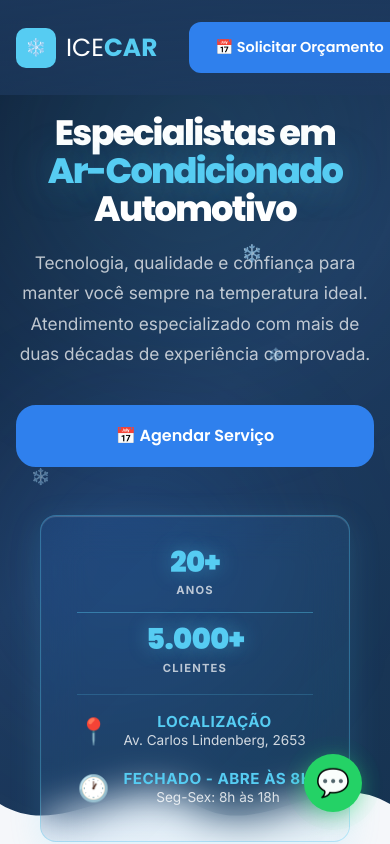
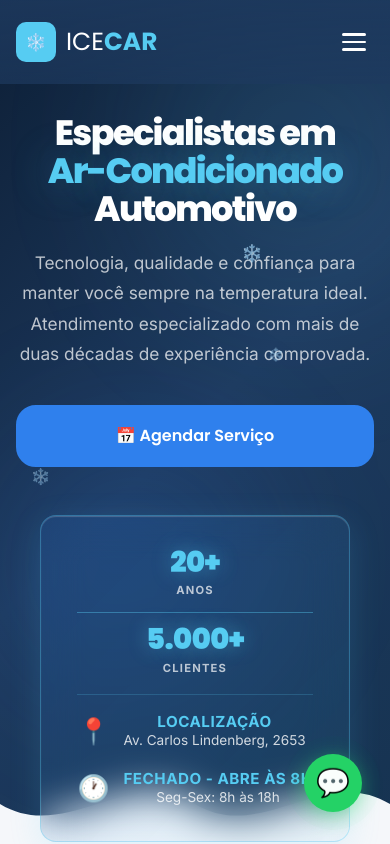
Before and after one commit to Lucas-dev98/ICE_CAR, a React (Vite) app: page / in a window 390 px wide. Shown: the top 844 px of the page. Built offline with nearby package versions, Linux system fonts and the light colour scheme.

Commit message:
Refactor: Improve hamburger menu design and functionality

```diff
--- a/src/App.css
+++ b/src/App.css
@@ -32,6 +32,8 @@
 html {
   scroll-behavior: smooth;
   font-size: 16px;
+  overflow-x: hidden;
+  width: 100%;
 }
 
 body {
@@ -40,6 +42,8 @@ body {
   background: var(--white);
   line-height: 1.6;
   overflow-x: hidden;
+  width: 100%;
+  max-width: 100vw;
 }
 
 img {
@@ -63,6 +67,8 @@ ul {
   max-width: 1200px;
   margin: 0 auto;
   padding: 0 24px;
+  width: 100%;
+  box-sizing: border-box;
 }
 
 /* ===========================================
@@ -199,6 +205,8 @@ h3 {
   transition: all 0.3s ease;
   background: linear-gradient(180deg, rgba(30, 58, 95, 0.85) 0%, rgba(30, 58, 95, 0.7) 100%);
   backdrop-filter: blur(10px);
+  position: relative;
+  z-index: 1000;
 }
 
 #header.scrolled .navbar {
@@ -271,6 +279,26 @@ h3 {
   }
 }
 
+/* Mobile Overflow Prevention */
+@media (max-width: 767px) {
+  * {
+    max-width: 100%;
+    box-sizing: border-box;
+  }
+
+  section {
+    max-width: 100%;
+    overflow-x: hidden;
+    width: 100%;
+  }
+
+  main {
+    max-width: 100%;
+    overflow-x: hidden;
+    width: 100%;
+  }
+}
+
 /* ===========================================
    PARTÍCULAS FLUTUANTES
    =========================================== */
--- a/src/components/Contato.css
+++ b/src/components/Contato.css
@@ -5,6 +5,8 @@
   -moz-osx-font-smoothing: grayscale;
   overflow-x: hidden;
   width: 100%;
+  max-width: 100vw;
+  box-sizing: border-box;
 }
 
 .contato-grid {
--- a/src/components/Depoimentos.css
+++ b/src/components/Depoimentos.css
@@ -2,6 +2,10 @@
   padding: 100px 0;
   background: white;
   position: relative;
+  overflow-x: hidden;
+  width: 100%;
+  max-width: 100vw;
+  box-sizing: border-box;
 }
 
 .testimonials-grid {
--- a/src/components/Diferenciais.css
+++ b/src/components/Diferenciais.css
@@ -2,6 +2,10 @@
   padding: 100px 0;
   background: #F5F7FA;
   position: relative;
+  overflow-x: hidden;
+  width: 100%;
+  max-width: 100vw;
+  box-sizing: border-box;
 }
 
 .diferenciais-grid {
--- a/src/components/Footer.css
+++ b/src/components/Footer.css
@@ -1,5 +1,9 @@
 .footer {
   background: #1E3A5F;
+  overflow-x: hidden;
+  width: 100%;
+  max-width: 100vw;
+  box-sizing: border-box;
 }
 
 .footer-main {
--- a/src/components/Header.css
+++ b/src/components/Header.css
@@ -38,6 +38,7 @@
   gap: 4px;
   margin-left: auto;
   list-style: none;
+  padding: 0;
 }
 
 .nav-links a {
@@ -68,57 +69,120 @@
   background: none;
   border: none;
   cursor: pointer;
-  padding: 4px;
+  padding: 8px;
   margin-left: auto;
+  -webkit-tap-highlight-color: transparent;
+  transition: all 0.3s ease;
+}
+
+.hamburger:hover {
+  opacity: 0.8;
+}
+
+.hamburger:active {
+  transform: scale(0.95);
 }
 
 .hamburger span {
   width: 24px;
-  height: 2px;
+  height: 2.5px;
   background: white;
-  border-radius: 2px;
+  border-radius: 3px;
   display: block;
-  transition: all 0.3s ease;
+  transition: all 0.3s cubic-bezier(0.4, 0, 0.2, 1);
 }
 
 .hamburger.active span:nth-child(1) {
-  transform: rotate(45deg) translate(5px, 5px);
+  transform: rotate(45deg) translate(8px, 8px);
 }
 
 .hamburger.active span:nth-child(2) {
   opacity: 0;
+  transform: translateX(-10px);
 }
 
 .hamburger.active span:nth-child(3) {
-  transform: rotate(-45deg) translate(5px, -5px);
+  transform: rotate(-45deg) translate(7px, -7px);
 }
 
 /* Mobile menu */
 @media (max-width: 768px) {
-  .nav-links,
+  .nav-links {
+    display: none !important;
+  }
+
   .nav-cta {
     display: none;
   }
 
   .hamburger {
     display: flex;
+    z-index: 1001;
+    position: relative;
+  }
+
+  .nav-overlay {
+    position: fixed;
+    top: 0;
+    left: 0;
+    right: 0;
+    bottom: 0;
+    background: rgba(0, 0, 0, 0.7);
+    backdrop-filter: blur(2px);
+    z-index: 998;
+    animation: overlayFade 0.3s ease;
+  }
+
+  @keyframes overlayFade {
+    from { opacity: 0; }
+    to { opacity: 1; }
   }
 
   .nav-links.nav-open {
     display: flex !important;
     flex-direction: column;
     position: fixed;
-    inset: 0;
-    background: #1E3A5F;
+    top: 0;
+    left: 0;
+    right: 0;
+    bottom: 0;
+    width: 100vw;
+    height: 100vh;
+    background: linear-gradient(135deg, #0D1F36 0%, #1E3A5F 100%);
     z-index: 999;
     align-items: center;
     justify-content: center;
-    gap: 20px;
-    margin-left: 0;
+    gap: 40px;
+    margin: 0;
+    padding: 0;
+    list-style: none;
+  }
+
+  .nav-links.nav-open li {
+    list-style: none;
+    margin: 0;
+    padding: 0;
   }
 
   .nav-links.nav-open a {
-    font-size: 1.4rem;
+    font-size: 2rem;
     color: white;
+    font-weight: 700;
+    padding: 16px 40px;
+    border-radius: 12px;
+    transition: all 0.2s ease;
+    display: block;
+    text-align: center;
+    cursor: pointer;
+    text-decoration: none;
+  }
+
+  .nav-links.nav-open a:hover {
+    background: rgba(86, 204, 242, 0.25);
+    color: #56CCF2;
+  }
+
+  .nav-links.nav-open a:active {
+    background: rgba(255, 255, 255, 0.1);
   }
 }
--- a/src/components/Header.jsx
+++ b/src/components/Header.jsx
@@ -1,12 +1,8 @@
-import { forwardRef, useState } from 'react';
+import { forwardRef, useState, useEffect } from 'react';
 import './Header.css';
 
 const Header = forwardRef(function Header(props, ref) {
   const [mobileMenuOpen, setMobileMenuOpen] = useState(false);
-
-  const toggleMenu = () => {
-    setMobileMenuOpen(!mobileMenuOpen);
-  };
 
   const closeMenu = () => {
     setMobileMenuOpen(false);
@@ -23,6 +19,40 @@ const Header = forwardRef(function Header(props, ref) {
     }
   };
 
+  // Prevenir scroll quando menu está aberto
+  useEffect(() => {
+    if (mobileMenuOpen) {
+      document.body.style.overflow = 'hidden';
+    } else {
+      document.body.style.overflow = 'unset';
+    }
+    return () => {
+      document.body.style.overflow = 'unset';
+    };
+  }, [mobileMenuOpen]);
+
+  // Fechar menu ao pressionar ESC
+  useEffect(() => {
+    const handleKeyDown = (e) => {
+      if (e.key === 'Escape' && mobileMenuOpen) {
+        closeMenu();
+      }
+    };
+    window.addEventListener('keydown', handleKeyDown);
+    return () => window.removeEventListener('keydown', handleKeyDown);
+  }, [mobileMenuOpen]);
+
+  // Fechar menu ao redimensionar
+  useEffect(() => {
+    const handleResize = () => {
+      if (window.innerWidth > 768) {
+        closeMenu();
+      }
+    };
+    window.addEventListener('resize', handleResize);
+    return () => window.removeEventListener('resize', handleResize);
+  }, []);
+
   return (
     <header id="header" ref={ref}>
       <nav className="navbar">
@@ -32,21 +62,19 @@ const Header = forwardRef(function Header(props, ref) {
             <span className="logo-text">ICE<strong>CAR</strong></span>
           </a>
 
-          <ul className={`nav-links ${mobileMenuOpen ? 'nav-open' : ''}`}>
+          <ul className={`nav-links ${mobileMenuOpen ? 'nav-open' : ''}`} id="nav-menu">
             <li><a href="#sobre" onClick={(e) => scrollToSection(e, 'sobre')}>Sobre</a></li>
             <li><a href="#servicos" onClick={(e) => scrollToSection(e, 'servicos')}>Serviços</a></li>
             <li><a href="#diferenciais" onClick={(e) => scrollToSection(e, 'diferenciais')}>Diferenciais</a></li>
             <li><a href="#contato" onClick={(e) => scrollToSection(e, 'contato')}>Contato</a></li>
           </ul>
 
-          <a href="#contato" className="btn btn-primary nav-cta" onClick={(e) => scrollToSection(e, 'contato')}>
-            📅 Solicitar Orçamento
-          </a>
-
           <button
             className={`hamburger ${mobileMenuOpen ? 'active' : ''}`}
-            onClick={toggleMenu}
-            aria-label="Abrir menu"
+            onClick={() => setMobileMenuOpen(!mobileMenuOpen)}
+            aria-label={mobileMenuOpen ? 'Fechar menu' : 'Abrir menu'}
+            aria-expanded={mobileMenuOpen}
+            aria-controls="nav-menu"
           >
             <span></span>
             <span></span>
@@ -54,6 +82,14 @@ const Header = forwardRef(function Header(props, ref) {
           </button>
         </div>
       </nav>
+
+      {mobileMenuOpen && (
+        <div
+          className="nav-overlay"
+          onClick={closeMenu}
+          aria-hidden="true"
+        />
+      )}
     </header>
   );
 });
--- a/src/components/Hero.css
+++ b/src/components/Hero.css
@@ -4,8 +4,11 @@
   position: relative;
   display: flex;
   align-items: center;
-  overflow: hidden;
+  overflow-x: hidden;
   padding-top: 80px;
+  width: 100%;
+  max-width: 100vw;
+  box-sizing: border-box;
 }
 
 .hero-bg {
--- a/src/components/Servicos.css
+++ b/src/components/Servicos.css
@@ -2,6 +2,10 @@
   padding: 100px 0;
   background: white;
   position: relative;
+  overflow-x: hidden;
+  width: 100%;
+  max-width: 100vw;
+  box-sizing: border-box;
 }
 
 .services-grid {
--- a/src/components/Sobre.css
+++ b/src/components/Sobre.css
@@ -2,6 +2,10 @@
   padding: 100px 0;
   background: #F5F7FA;
   position: relative;
+  overflow-x: hidden;
+  width: 100%;
+  max-width: 100vw;
+  box-sizing: border-box;
 }
 
 /* Removidas as camadas de overlay que estavam cobrindo o conteúdo */
```
